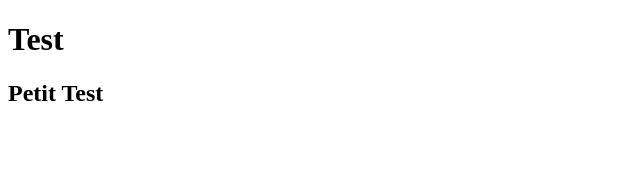
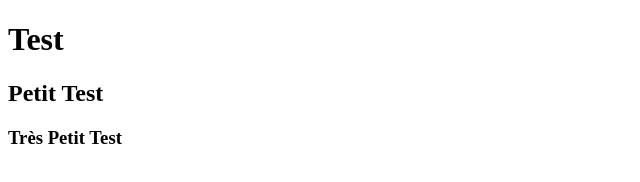
Before and after one commit to MathisDarde/Test, a plain HTML site: page index.html in a window 1280 px wide. Shown: the whole page, without its empty margins (0-640 px from the left). Drawn offline with Linux system fonts and the light colour scheme.

Commit message:
h3 indexhtml

```diff
--- a/index.html
+++ b/index.html
@@ -8,5 +8,6 @@
   <body>
     <h1>Test</h1>
     <h2>Petit Test</h2>
+    <h3>Très Petit Test</h3>
   </body>
 </html>
```
